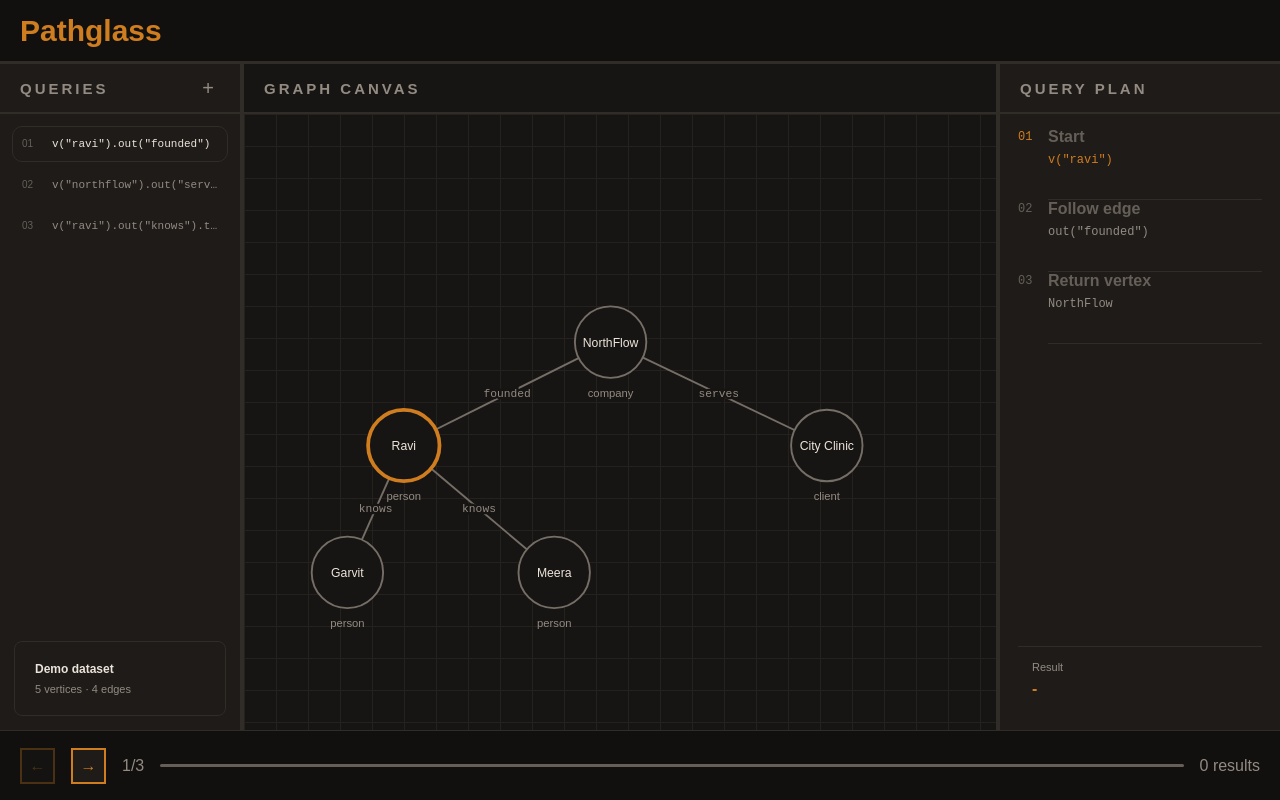
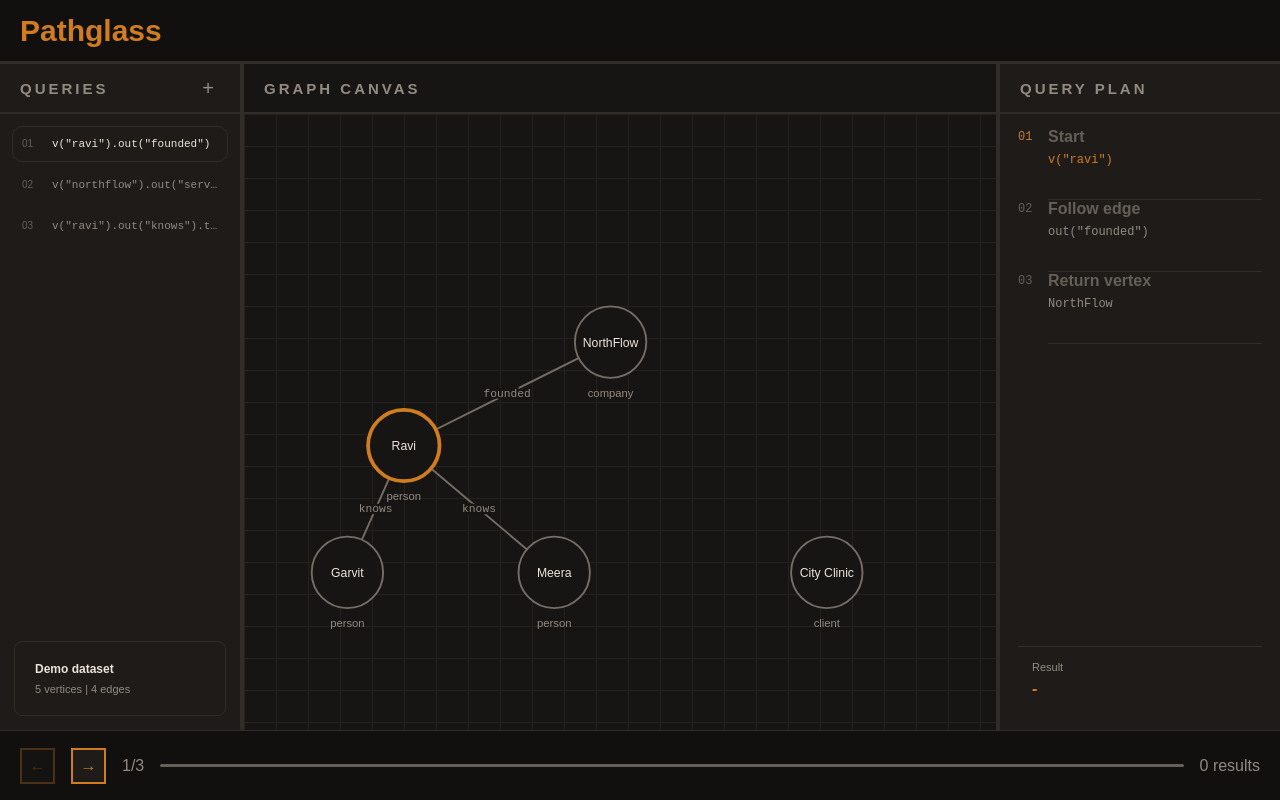
Before and after one commit to ravisharma-09/Pathglass, a React (Vite) app in the folder app/: page / in a window 1280 px wide. Built offline with nearby package versions, Linux system fonts and the light colour scheme.

Commit message:
made graph canvas data driven

```diff
--- a/app/src/App.tsx
+++ b/app/src/App.tsx
@@ -1,6 +1,7 @@
 import "./App.css";
 import GraphCanvas , {type ReplayStage} from "./GraphCanvas";
 import {useState} from "react" ;
+import { demoEdges, demoNodes } from "./graphData";
 
 type SavedQuery ={
   text: string ;
@@ -124,12 +125,14 @@ function App() {
           </nav>
           <div className="data-box">
             <strong>Demo dataset</strong>
-            <span>5 vertices · 4 edges</span>
+            <span>{demoNodes.length} vertices | {demoEdges.length} edges</span>
           </div>
         </aside>
         <section className="graph">
           <h2>Graph canvas</h2>
           <GraphCanvas
+          nodes={demoNodes}
+          edges={demoEdges}
           activeStage={activeStage}
           startNode={query.start}
           activeEdge={query.edge}
--- a/app/src/GraphCanvas.tsx
+++ b/app/src/GraphCanvas.tsx
@@ -1,17 +1,8 @@
-type GraphNode = {
-    id: string;
-    name: string;
-    type: string;
-    x: number;
-    y: number;
+import type { GraphEdge, GraphNode } from "./graphData";
 
-};
-type GraphEdge = {
-    from: string;
-    to: string;
-    label: string;
-};
 type GraphCanvasProps ={
+    nodes: GraphNode[];
+    edges: GraphEdge[];
     activeStage : ReplayStage ;
     startNode: string ;
     activeEdge:string ;
@@ -20,45 +11,9 @@ type GraphCanvasProps ={
 
 export type ReplayStage = "start" | "edge" | "take" | "result" ;
 
-const nodes: GraphNode[] = [
-    { id: "ravi", name: "Ravi", type: "person", x: 170, y: 265 },
-    {
-        id: "northflow",
-        name: "NorthFlow",
-        type: "company",
-        x: 390,
-        y: 155,
-    },
-    {
-        id: "city-clinic",
-        name: "City Clinic",
-        type: "client",
-        x: 620,
-        y: 265,
-    },
-    {
-        id:"garvit",
-        name:"Garvit",
-        type:"person",
-        x:110,
-        y:400,
-    },
-    {
-        id:"meera",
-        name:"Meera",
-        type: "person",
-        x:330,
-        y:400,
-    }
-
-];
-const edges: GraphEdge[] = [
-    { from: "ravi", to: "northflow", label: "founded" },
-    { from: "northflow", to: "city-clinic", label: "serves" },
-    { from: "ravi", to: "garvit", label:"knows"},
-    { from: "ravi", to: "meera", label: "knows"},
-];
 function GraphCanvas({
+    nodes,
+    edges,
     activeStage,
     startNode ,
     activeEdge,
--- /dev/null
+++ b/app/src/graphData.ts
@@ -0,0 +1,75 @@
+export type GraphNode = {
+    id: string ;
+    name: string ;
+    type: string ;
+    x: number ;
+    y: number;
+}
+export type GraphEdge = {
+    from: string ;
+    to: string ;
+    label: string ;
+
+}
+
+export const demoNodes: GraphNode[] = [
+    {
+        id:"ravi",
+        name:"Ravi",
+        type:"person",
+        x: 170,
+        y: 265,
+    },
+    {
+        id: "northflow",
+        name: "NorthFlow",
+        type: "company",
+        x: 390,
+        y: 155,
+    },
+    {
+       id: "city-clinic" ,
+       name: "City Clinic",
+       type: "client",
+       x: 620,
+       y: 400,
+    },
+    {
+        id: "garvit",
+        name: "Garvit",
+        type: "person",
+        x:110,
+        y:400
+    },
+    {
+        id: "meera",
+        name: "Meera",
+        type: "person",
+        x: 330,
+        y: 400,
+
+    },
+];
+export const demoEdges: GraphEdge[] =[
+    {
+        from:"ravi",
+        to:"northflow",
+        label:"founded",
+    },
+    {
+        from: "northflow",
+        to:"citu-clinic",
+        label:"serves",
+    },
+    {
+        from:"ravi",
+        to: "garvit",
+        label: "knows",
+    },
+    {
+        from:"ravi",
+        to: "meera",
+        label: "knows",
+    },
+
+];
```
